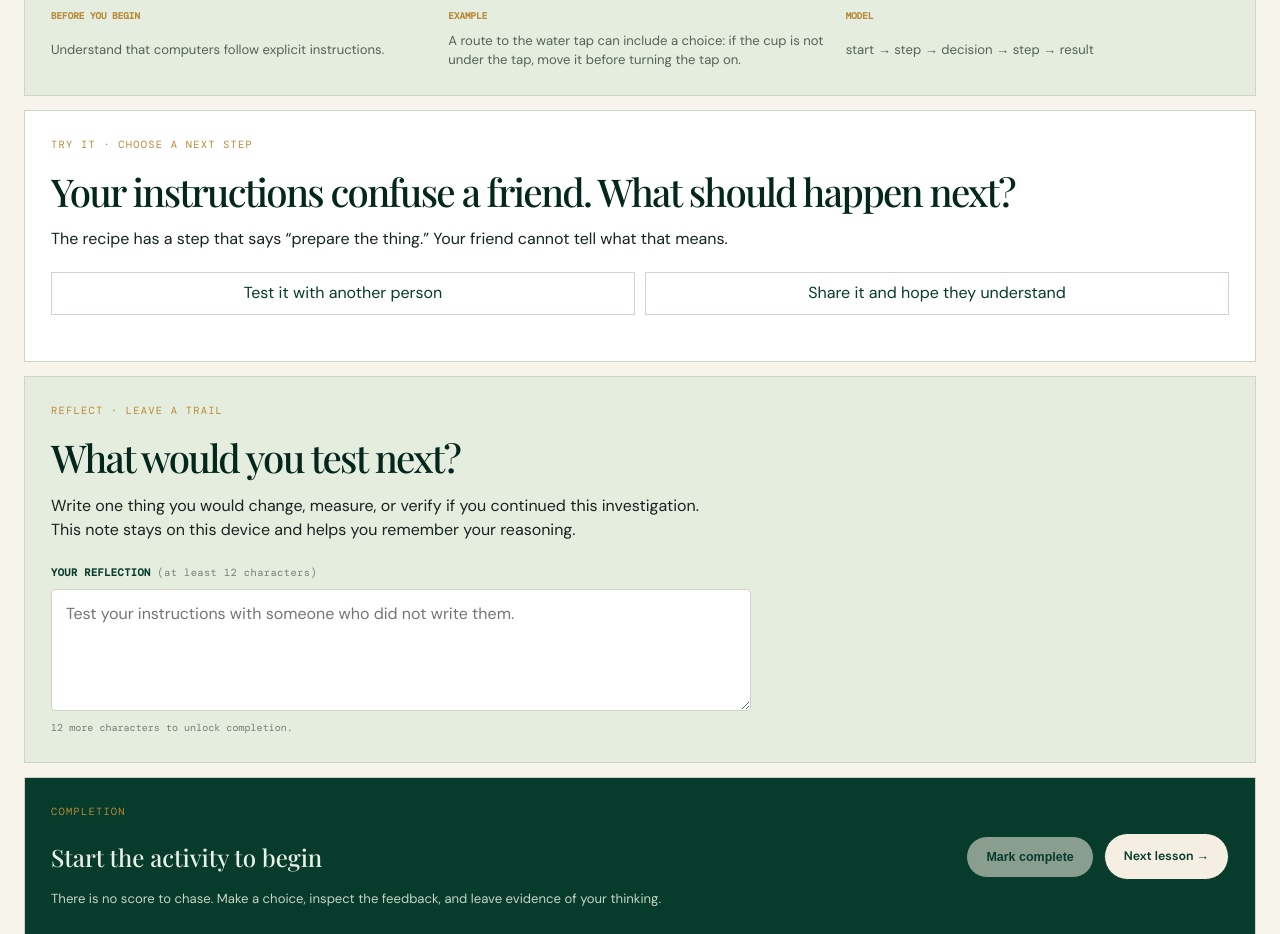
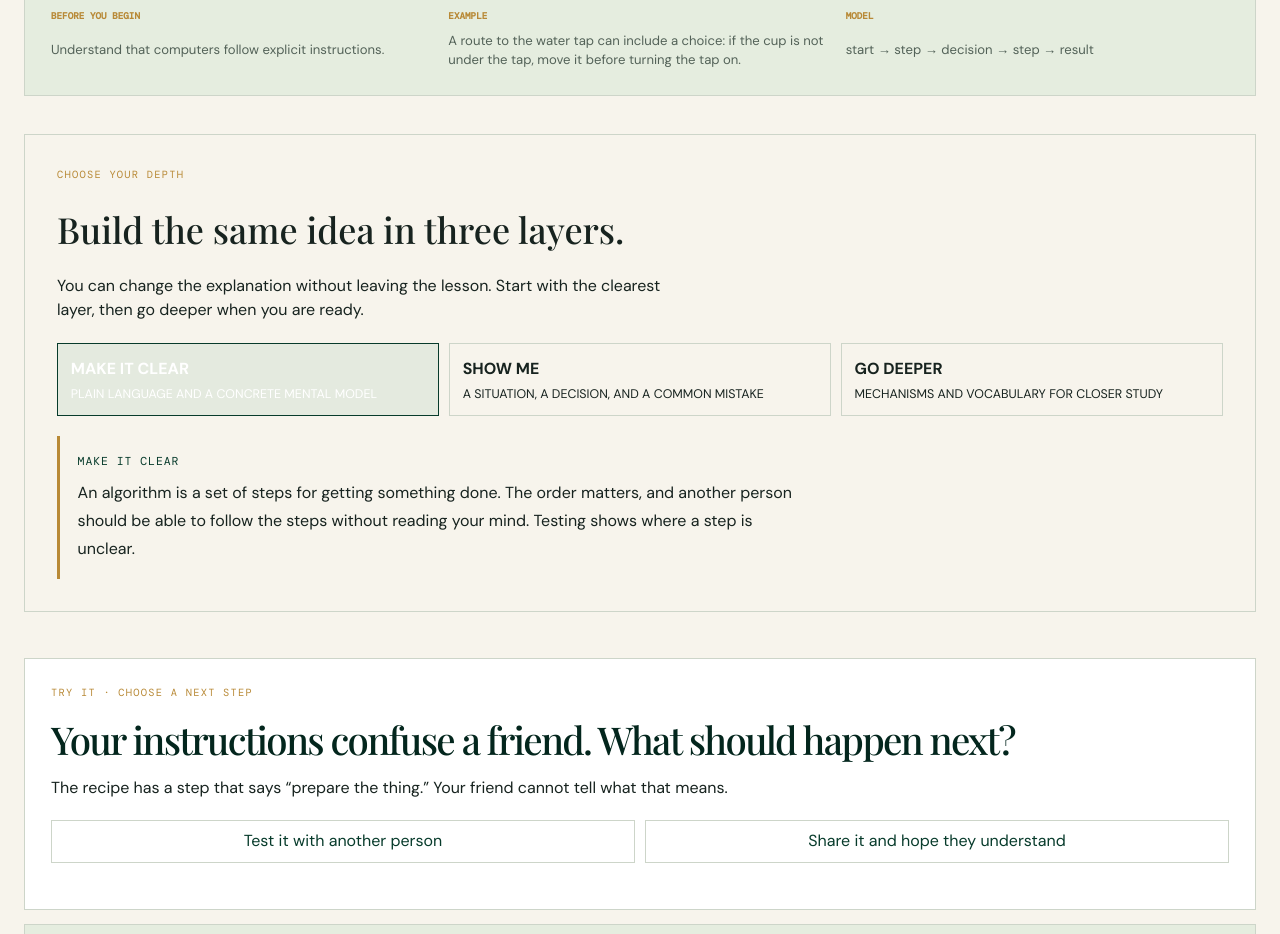
Before and after one commit to moneyhoney/Bhavya-OS, a Next.js app: page /learning/algorithms-and-instructions in a window 1280 px wide. Shown: the part 1080-2014 px from the top of the page. Built offline with nearby package versions, Linux system fonts and the light colour scheme; a web font is replaced by a local one.

Commit message:
Add layered lesson explanations

```diff
--- a/app/learning/LessonLab.tsx
+++ b/app/learning/LessonLab.tsx
@@ -2,7 +2,7 @@
 
 import Link from "next/link";
 import { useEffect, useMemo, useState } from "react";
-import { learningModules, type LearningModule } from "./data";
+import { explanationAtDepth, learningModules, type ExplanationDepth, type LearningModule } from "./data";
 import ProjectMilestone from "./ProjectMilestone";
 import { capabilityFor, isProjectComplete, recordLearningEvidence } from "./learnerState";
 
@@ -62,6 +62,7 @@ export default function LessonLab({ module }: LessonLabProps) {
   return <div className="lesson-lab" data-learning-hydrated={hydrated ? "true" : "false"}>
     <div className="lesson-flow" aria-label="Lesson flow"><span>Understand</span><span>Observe</span><span>Try</span><span>Experiment</span><span>Build</span><span>Reflect</span></div>
     <section className="lesson-intro"><p className="eyebrow">Why this matters</p><h2>{module.objective}</h2><p>{module.explanation}</p><div className="lesson-context"><div><strong>Before you begin</strong><span>{module.prerequisite}</span></div><div><strong>Example</strong><span>{module.example}</span></div><div><strong>Model</strong><span>{module.visual}</span></div></div></section>
+    <DepthExplorer module={module} />
     <Interaction module={module} onAttempt={markAttempted} onComplete={() => {
       window.localStorage.setItem(`bhavya-activity:${module.slug}`, "complete");
       recordLearningEvidence(module.slug, "demonstrated");
@@ -71,6 +72,23 @@ export default function LessonLab({ module }: LessonLabProps) {
     <section className="lesson-reflection"><p className="eyebrow">Reflect · leave a trail</p><h2>What would you test next?</h2><p>Write one thing you would change, measure, or verify if you continued this investigation. This note stays on this device and helps you remember your reasoning.</p><label htmlFor="lesson-reflection">Your reflection <span>(at least 12 characters)</span></label><textarea id="lesson-reflection" value={reflection} onChange={(event) => { setReflection(event.target.value); window.localStorage.setItem(`bhavya-reflection:${module.slug}`, event.target.value); }} rows={4} placeholder={module.nextStep} /><p className="reflection-status" role="status">{reflectionReady ? "Reflection saved. You can complete this lesson." : `${Math.max(0, 12 - reflection.trim().length)} more characters to unlock completion.`}</p></section>
     <div className="lesson-completion"><div><p className="eyebrow">Completion</p><strong>{done ? "Lesson complete on this device" : !projectComplete ? "Apply the evidence rule in the project" : activityComplete && reflectionReady ? "Activity, application, and reflection complete" : activityComplete ? "Add a short reflection to finish" : attempted ? "Keep working until the activity is complete" : "Start the activity to begin"}</strong><p>{done ? "Your progress is saved locally. You can return or continue to the next topic." : !projectComplete ? "Your lesson evidence is ready; now demonstrate the rule in a new claim." : activityComplete && reflectionReady ? `Ready to continue: ${module.nextStep}` : activityComplete ? `One last step: ${module.nextStep}` : attempted ? "Use the feedback to revise your thinking. Completion unlocks after you meet this activity's learning condition." : "There is no score to chase. Make a choice, inspect the feedback, and leave evidence of your thinking."}</p></div><div className="completion-actions"><button className="button" type="button" onClick={finish} disabled={done || !activityComplete || !reflectionReady || !projectComplete}>{done ? "Completed" : "Mark complete"}</button>{nextModule && <Link className="button light" href={`/learning/${nextModule.slug}`}>Next lesson →</Link>}</div></div>
   </div>;
+}
+
+function DepthExplorer({ module }: { module: LearningModule }) {
+  const [depth, setDepth] = useState<ExplanationDepth>("simple");
+  const options: Array<{ id: ExplanationDepth; label: string; note: string }> = [
+    { id: "simple", label: "Make it clear", note: "Plain language and a concrete mental model" },
+    { id: "practical", label: "Show me", note: "A situation, a decision, and a common mistake" },
+    { id: "technical", label: "Go deeper", note: "Mechanisms and vocabulary for closer study" },
+  ];
+  const panelId = `explanation-${module.slug}`;
+  return <section className="depth-explorer" aria-labelledby={`${panelId}-title`}>
+    <div className="depth-heading"><p className="eyebrow">Choose your depth</p><h2 id={`${panelId}-title`}>Build the same idea in three layers.</h2><p>You can change the explanation without leaving the lesson. Start with the clearest layer, then go deeper when you are ready.</p></div>
+    <div className="depth-tabs" role="tablist" aria-label="Explanation depth">
+      {options.map((option) => <button key={option.id} className={depth === option.id ? "is-active" : ""} type="button" role="tab" aria-selected={depth === option.id} aria-controls={panelId} onClick={() => setDepth(option.id)}><span>{option.label}</span><small>{option.note}</small></button>)}
+    </div>
+    <div className="depth-panel" id={panelId} role="tabpanel" tabIndex={0} aria-live="polite"><p className="depth-label">{options.find((option) => option.id === depth)?.label}</p><p>{explanationAtDepth(module.slug, depth)}</p></div>
+  </section>;
 }
 
 function Interaction({ module, onAttempt, onComplete }: { module: LearningModule; onAttempt: () => void; onComplete: () => void }) {
--- a/app/learning/data.ts
+++ b/app/learning/data.ts
@@ -14,6 +14,43 @@ export type LearningModule = {
   concepts: string[];
   evidence: string;
   sourceMode: "original";
+};
+
+export type ExplanationDepth = "simple" | "practical" | "technical";
+export type LessonDepthContent = Record<ExplanationDepth, string>;
+
+/** Original explanations that change vocabulary, context, and mechanism - not just length. */
+export const lessonDepthContent: Record<string, LessonDepthContent> = {
+  "what-is-a-computer": {
+    simple: "Think of a phone as a careful helper. It receives something, follows steps, remembers information for a while, and gives you a result. A photo starts as light entering the camera and ends as a picture on the screen.",
+    practical: "When you take a photo, the camera receives light, the phone follows image-processing instructions, stores the picture, and shows it back to you. If the lens is covered, changing the instructions cannot recover the missing input.",
+    technical: "A computer is a programmable information-processing system. Inputs change its state; instructions transform data in memory; outputs expose the resulting state. Separating input, processing, storage, and output helps you diagnose where a system failed.",
+  },
+  "what-is-data": {
+    simple: "Data is a recorded observation. The number 18 is only a clue until we know 18 what, where, and when. Context helps us read an observation without guessing.",
+    practical: "Imagine recording rainfall each morning. Keep the value, unit, date, and place together. Two readings can be compared carefully only when you know they were measured in a comparable way; a missing unit can change the story.",
+    technical: "A useful dataset gives observations a schema: fields, units, labels, and collection context. Features describe an example, while a label names the category or outcome we are studying. Sampling and missing values limit which claims the data can support.",
+  },
+  "algorithms-and-instructions": {
+    simple: "An algorithm is a set of steps for getting something done. The order matters, and another person should be able to follow the steps without reading your mind. Testing shows where a step is unclear.",
+    practical: "For a route to a water tap, say where to put the cup, when to turn the tap on, and when to stop. Ask someone else to follow it. If they pause or choose a different step, revise the instruction instead of blaming the reader.",
+    technical: "An algorithm defines a sequence of operations, decisions, and stopping conditions. Preconditions describe what must be true before a step; postconditions describe the expected result. Testing exposes hidden assumptions and supports iterative refinement.",
+  },
+  "what-is-ai": {
+    simple: "Many AI systems use examples to notice patterns and make a prediction. A prediction can be useful, but it is not a person and it is not automatically true. Someone still needs to check whether the answer fits the situation.",
+    practical: "Suppose a system groups sounds or images. Look at the examples it learned from, ask what pattern it may be using, and check a new result against the real situation. A useful output is a starting point for a decision, not the whole decision.",
+    technical: "AI is a broad field that includes systems for recognition, prediction, search, and generation. A model maps inputs to outputs using a designed procedure or learned parameters. Its behavior depends on data, objective, context, and evaluation, so performance can fail outside its examples.",
+  },
+  "machine-learning-by-example": {
+    simple: "A machine-learning model looks at labelled examples, finds a pattern, and uses that pattern to guess about a new example. When the guess is wrong, comparing it with the label gives a clue about what to improve.",
+    practical: "In the toy leaf activity, moving the threshold changes which scores count as a leaf. A lower threshold may catch more leaves but also include more non-leaves. Compare the errors, not just the number, before choosing a setting.",
+    technical: "Training uses labelled examples to fit a model; inference applies the learned rule to new inputs. A decision threshold changes false positives and false negatives. Testing on held-out or new examples helps reveal whether the model generalizes rather than memorizes.",
+  },
+  "classification-and-patterns": {
+    simple: "Classification means choosing a label for something. A label is a useful decision, not a fact stamped onto the world. When an example does not fit clearly, pause and ask what evidence is missing.",
+    practical: "If an AI-style answer calls a claim trustworthy, inspect the source, date, evidence, and uncertainty. Marking a claim as 'check first' is not failure; it is a responsible response when the evidence does not support confidence.",
+    technical: "A classifier divides a feature space into categories using a decision boundary. Edge cases sit near or outside that boundary, where small changes in evidence can change the label. Evaluation should inspect error types and the evidence available for each decision, not only overall accuracy.",
+  },
 };
 
 /** Proposed, original module metadata. Review is required before publication. */
@@ -125,3 +162,7 @@ export const learningModules: LearningModule[] = [
 export function getLearningModule(slug: string) {
   return learningModules.find((module) => module.slug === slug);
 }
+
+export function explanationAtDepth(slug: string, depth: ExplanationDepth) {
+  return lessonDepthContent[slug]?.[depth] ?? "";
+}
```
Also changed, not shown: app/learning/CONTEXT.md (+1 -0 lines), app/globals.css.
